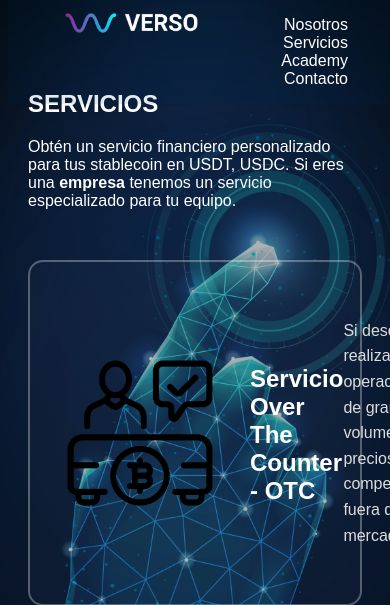
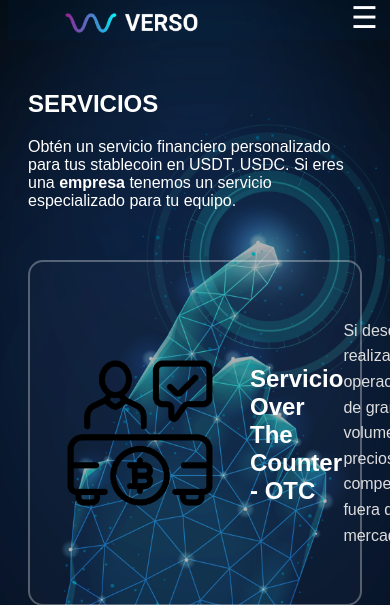
Before and after one commit to WildorAP/django-verso, a Django app: page /empresas/ in a window 390 px wide; the page is wider, and only the part inside the window is pictured. Shown: the top 605 px of that part. Run offline with Django 5.2, Linux system fonts and the light colour scheme.

Commit message:
MINIATURA9

```diff
--- a/platea/static/empresas.css
+++ b/platea/static/empresas.css
@@ -76,6 +76,16 @@ nav ul li a {
     color: white;
     text-decoration: none;
 }
+
+#menu-toggle {
+    display: none;
+    font-size: 30px;
+    cursor: pointer;
+    color: white;
+    margin-right: 20px;
+    margin-top: 0px;
+}
+
 
 #empresas {
     font-size:1rem;
@@ -177,3 +187,38 @@ nav ul li a {
     transform: scale(1.2);
     /* Agranda la imagen al 120% al pasar el cursor */
 }
+
+@media (max-width: 768px) {
+
+    nav ul {
+        display: none;
+        /* Oculta el menú por defecto */
+        flex-direction: column;
+        background: rgba(0, 51, 102, 0.9);
+        position: absolute;
+        top: 17px;
+        right: 20px;
+        width: 100px;
+        text-align: center;
+        padding: 10px;
+        border-radius: 20px;
+        transition: all 0.3s ease-in-out;
+    }
+
+    nav ul.show {
+        display: flex;
+        /* Muestra el menú cuando el usuario hace clic */
+    }
+
+    #menu-toggle {
+        display: block;
+        /* Muestra el icono hamburguesa */
+    }
+}
+
+@media (min-width: 769px) {
+    nav ul {
+        display: flex !important; /* Asegura que el menú normal se vea */
+        gap: 20px;
+    }
+}
--- a/platea/templates/empresas.html
+++ b/platea/templates/empresas.html
@@ -17,17 +17,21 @@
                 <img src="{% static 'images/VERSO-LOGO-ESQUINA.png' %}" style="width:150px; height:auto;">
             </a>
         </div>
-        <nav>
-            <ul>
+        <nav id="nav-menu">
+            <ul id="nav-links">
 
                 <li><a href="{% url 'principal' %}">Nosotros</a></li>
                 <li><a href="{% url 'empresas' %}">Servicios</a></li>
                 <li><a href="{% url 'academy' %}">Academy</a></li>
-                <li><a href="https://wa.me/+51963597658?text=¡Hola%20Verso%2C%20quiero%20más%20información!" target="_blank"
-                    style="text-decoration:none;">Contacto</a></li>
+                <li><a href="https://wa.me/+51963597658?text=¡Hola%20Verso%2C%20quiero%20más%20información!"
+                        target="_blank" style="text-decoration:none;">Contacto</a></li>
 
             </ul>
         </nav>
+
+        <div id="menu-toggle" onclick="toggleMenu()">
+            ☰
+        </div>
     </header>
 
     <main>
@@ -35,7 +39,8 @@
         <main>
             <section id="empresas">
                 <h1>SERVICIOS </h1>
-                <p>Obtén un servicio financiero personalizado para tus stablecoin en USDT, USDC. Si eres una <b>empresa</b> tenemos un servicio especializado para tu equipo. </p>
+                <p>Obtén un servicio financiero personalizado para tus stablecoin en USDT, USDC. Si eres una
+                    <b>empresa</b> tenemos un servicio especializado para tu equipo. </p>
 
                 <div class="servicio">
                     <img src="{% static 'images/trader.png' %}" alt="OTC">
@@ -66,11 +71,26 @@
         </main>
     </main>
 
+
+
     <footer>
         <p>Puedes ponerte en contacto con nosotros en: <a
                 href="mailto:versotecnologia@gmail.com">versotecnologia@gmail.com</a><br>
             RAZÓN SOCIAL: VERSO TECHNOLOGY S.A.C.<br>Copyright © 2025 Verso Technology</p>
     </footer>
+
+    <script>
+        document.addEventListener("DOMContentLoaded", function () {
+            var menuToggle = document.getElementById("menu-toggle");
+            var navLinks = document.getElementById("nav-links");
+
+            menuToggle.addEventListener("click", function () {
+                navLinks.classList.toggle("show");
+            });
+        });
+    </script>
+
 </body>
 
+
 </html>
```
Also changed, not shown: platea/static/academy.css (+54 -7 lines), platea/static/style.css (+61 -13 lines), platea/templates/academy.html (+15 -2 lines), platea/templates/index.html (+20 -1 lines).
